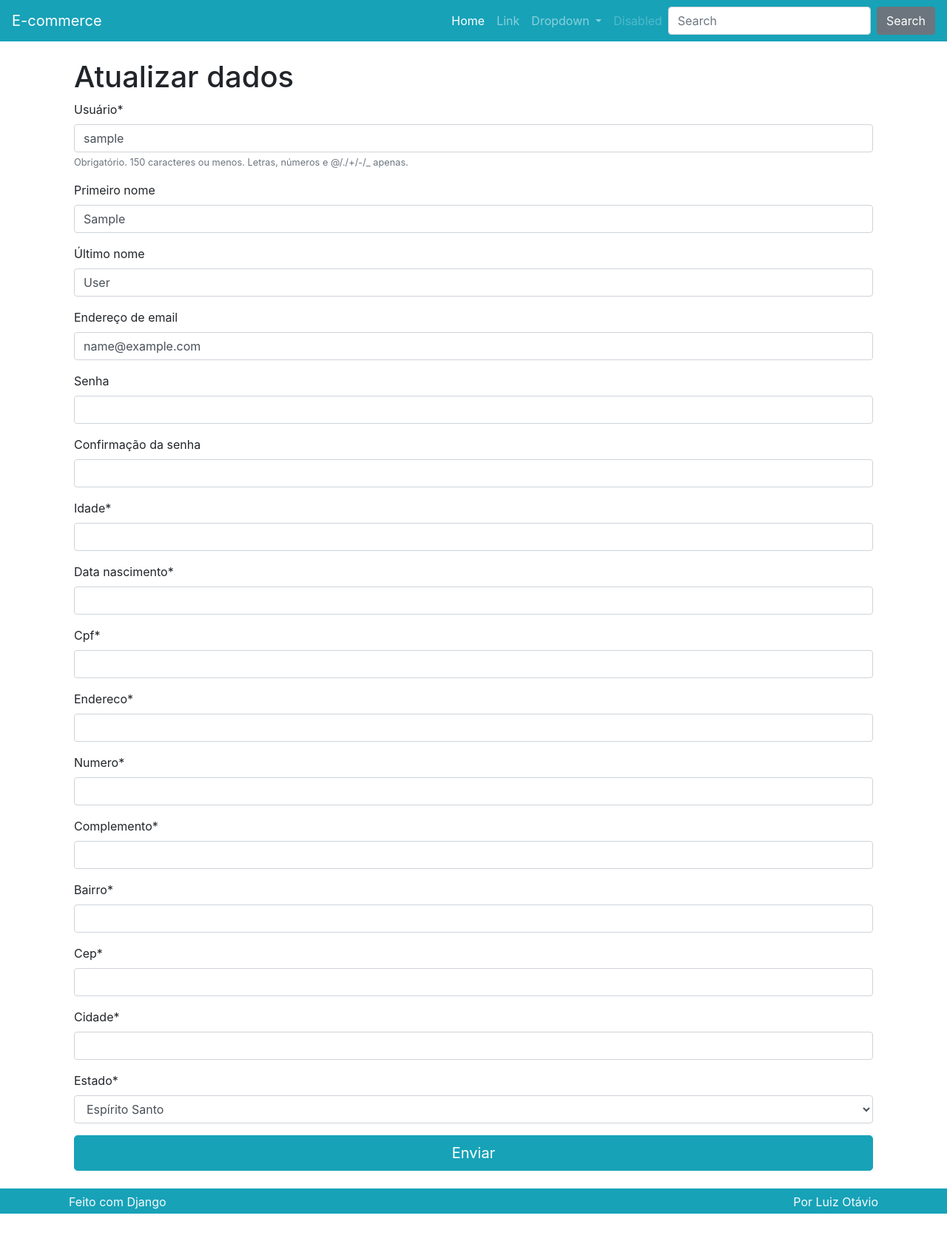
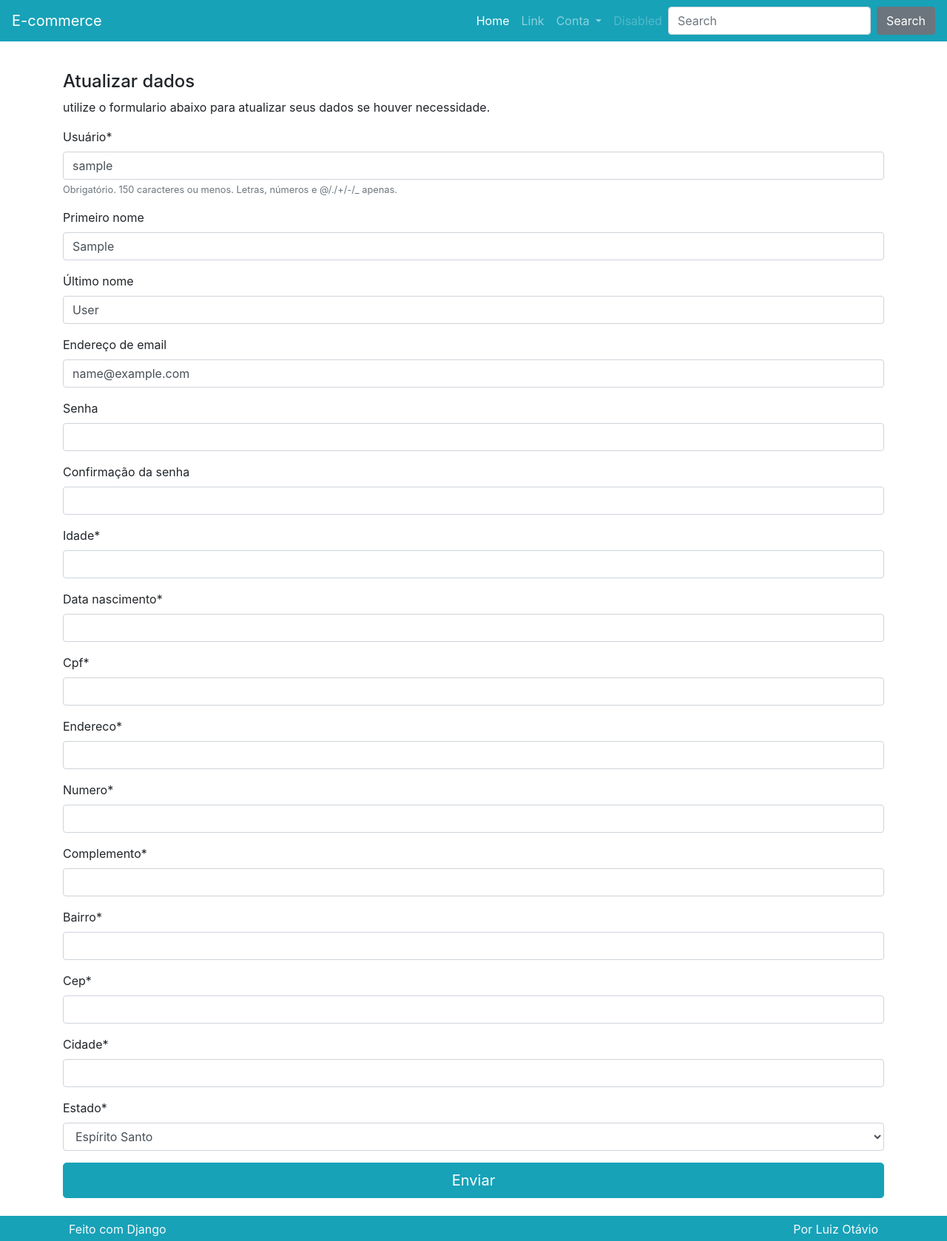
Before and after one commit to Romariolima1998/e-commerce, a Django app: page /perfil/ in a window 1280 px wide. Shown: the whole page at 74% size. Before the commit the page ends 1641 px from the top, so only its background shows below. Run offline with Django 3.2, Linux system fonts and the light colour scheme; the visitor is signed in with stand-in values (Sample User, id 1); data that the repository does not hold is empty; some libraries are stand-ins or nearby versions.

Commit message:
perfil criar e atualizar

```diff
--- a/perfil/templates/perfil/atualizar.html
+++ b/perfil/templates/perfil/atualizar.html
@@ -1,5 +1,6 @@
 {% extends "perfil/criar.html" %}
 
     {% block titulocadastro %}
-            <h1>Atualizar dados</h1>
+            <h4>Atualizar dados</h4>
+            <p>utilize o formulario abaixo para atualizar seus dados se houver necessidade.</p>
     {% endblock titulocadastro %}
--- a/perfil/templates/perfil/criar.html
+++ b/perfil/templates/perfil/criar.html
@@ -3,16 +3,32 @@
 
     {% block conteudo %}
 
+        <div class="row">
     {% if not request.user.is_authenticated %}
-        <div class="row">
-            <div class="col-lg">
-                <h1>Login</h1>
+            <div class="col-lg mt-3">
+                <h4>Login</h4>
+                <p>Se você ja fez cadastro, basta entrar com seu usúario e senha abaixo:</p>
+
+                <form method="POST" action="{% url "perfil:login" %}">
+                    {% csrf_token %}
+                    <div class="form-group">
+                      <label for="InputUsuario1">Usuário</label>
+                      <input type="text" name="username" class="form-control" id="InputUsuario1" aria-describedby="usuarioHelp" placeholder="Entre com usuário">
+                    </div>
+                    <div class="form-group">
+                      <label for="exampleInputPassword1"> Senha</label>
+                      <input type="password" name="password" class="form-control" id="exampleInputPassword1" placeholder="Senha">
+                    </div>
+
+                    <button type="submit" class="btn btn-primary btn-block btn-lg">Entrar</button>
+                  </form>
             </div>
     {% endif %}
 
-        <div class="col-lg">
+        <div class="col-lg mt-3">
             {% block titulocadastro %}
-            <h1>Cadastro</h1>
+            <h4>Cadastro</h4>
+            <p>Caso ainda não possua cadastro, preencha o formulario abaixo para se cadastrar</p>
             {% endblock titulocadastro %}
 
             <form method='POST' action="">
--- a/perfil/views.py
+++ b/perfil/views.py
@@ -1,10 +1,11 @@
 import copy
 
 from django.contrib.auth.models import User
-from django.shortcuts import render, get_object_or_404
+from django.shortcuts import render, get_object_or_404, redirect
 from django.views.generic import ListView
 from django.views import View
-from django.contrib.auth import authenticate, login
+from django.contrib.auth import authenticate, login, logout
+from django.contrib import messages
 
 from . import models
 from . import forms
@@ -63,6 +64,8 @@ class BasePerfil(View):
 
 class Criar(BasePerfil):
     def post(self, *args, **kwargs):
+        msg_criar = ''
+
         if not self.userform.is_valid() or not self.perfilform.is_valid():
             return self.renderizar
 
@@ -73,6 +76,7 @@ class Criar(BasePerfil):
         last_name = self.userform.cleaned_data.get('last_name')
 
         if self.request.user.is_authenticated:
+
             usuario = get_object_or_404(User, username=self.request.user.username)
             usuario.username = username
 
@@ -92,6 +96,7 @@ class Criar(BasePerfil):
                 perfil = self.perfilform.save(commit=False)
                 perfil.usuario = usuario
                 perfil.save()
+
         else:
             usuario = self.userform.save(commit=False)
             usuario.set_password(password)
@@ -100,6 +105,8 @@ class Criar(BasePerfil):
             perfil = self.perfilform.save(commit=False)
             perfil.usuario = usuario
             perfil.save()
+
+            msg_criar = 'Você esta logado e pode concluir sua compra'
 
         if password:
             autentica = authenticate(
@@ -111,7 +118,19 @@ class Criar(BasePerfil):
 
         self.request.session['carrinho'] = self.carrinho
         self.request.session.save()
-        return self.renderizar
+
+        messages.success(
+            self.request,
+            'Cadastro criado/atualizado com sucesso!'
+        )
+
+        if msg_criar:
+            messages.success(
+                self.request,
+                msg_criar
+            )
+
+        return redirect('perfil:criar')
 
 
 class Atualizar(View):
@@ -119,8 +138,42 @@ class Atualizar(View):
 
 
 class Login(View):
-    ...
+    def post(self, *args, **kwargs):
+        username = self.request.POST.get('username')
+        password = self.request.POST.get('password')
 
+        if not username or not password:
+            messages.error(
+                    self.request,
+                    'Preencha o campo usuário e senha'
+                )
+        usuario = authenticate(
+            self.request,
+            username=username,
+            password=password,
+        )
+
+        if usuario:
+            login(self.request, user=usuario)
+
+            messages.success(
+                    self.request,
+                    'Logado com sucesso!'
+                )
+            return redirect('produto:carrinho')
+
+        messages.error(
+                    self.request,
+                    'Usuário ou senha incorreto'
+                )
+        return redirect('perfil:criar')
 
 class Logout(View):
-    ...
+    def get(self, *args, **kwargs):
+        carrinho = copy.deepcopy(self.request.session.get('carrinho'))
+
+        logout(self.request)
+
+        self.request.session['carrinho'] = carrinho
+        self.request.session.save()
+        return redirect('produto:lista')
--- a/produto/templates/produto/carrinho.html
+++ b/produto/templates/produto/carrinho.html
@@ -48,7 +48,7 @@
 
                         {% else %}
 
-                            <td>{{linha.preco_quantitativo }}</td>
+                            <td>{{linha.preco_quantitativo | formata_preco }}</td>
 
                         {% endif %}
                         </tr>
--- a/produto/views.py
+++ b/produto/views.py
@@ -100,11 +100,13 @@ class AdicionarAoCarrinho(View):
                 'produto_nome': produto_nome,
                 'variacao_nome': variacao_nome,
                 'variacao_id': variacao_id,
-                'preco_unitario': float(preco_unitario),
-                'preco_unitario_promocional': float(preco_unitario_promocional),
+                'preco_unitario': preco_unitario,
+                'preco_unitario_promocional': preco_unitario_promocional,
                 'quantidade': quantidade,
                 'slug': slug,
                 'imagem': imagem,
+                'preco_quantitativo_promocional': preco_unitario_promocional,
+                'preco_quantitativo': preco_unitario,
             }
 
         self.request.session.save()
--- a/template/parciais/_nav.html
+++ b/template/parciais/_nav.html
@@ -15,18 +15,26 @@
             <li class="nav-item">
                 <a class="nav-link" href="#">Link</a>
             </li>
+
+            {% if request.user.is_authenticated %}
                 <li class="nav-item dropdown">
                     <a class="nav-link dropdown-toggle" href="#" id="navbarDropdown" role="button"
                         data-toggle="dropdown" aria-haspopup="true" aria-expanded="false">
-                    Dropdown
+                        Conta
                     </a>
                     <div class="dropdown-menu" aria-labelledby="navbarDropdown">
-                    <a class="dropdown-item" href="#">Action</a>
-                    <a class="dropdown-item" href="#">Another action</a>
-                    <div class="dropdown-divider"></div>
-                    <a class="dropdown-item" href="#">Something else here</a>
+                        <a class="dropdown-item" href="{% url "perfil:criar" %}">Atualizar</a>
+                        <a class="dropdown-item" href="{% url "perfil:logout" %}">Sair</a>
                     </div>
                 </li>
+
+            {% else %}
+                <li class="nav-item">
+                    <a class="nav-link" href="{% url "perfil:criar" %}">Entrar</a>
+                </li>
+
+            {% endif %}
+
             <li class="nav-item">
                 <a class="nav-link disabled" href="#">Disabled</a>
             </li>
```
Lines whose indentation alone changed are shown as unchanged.
